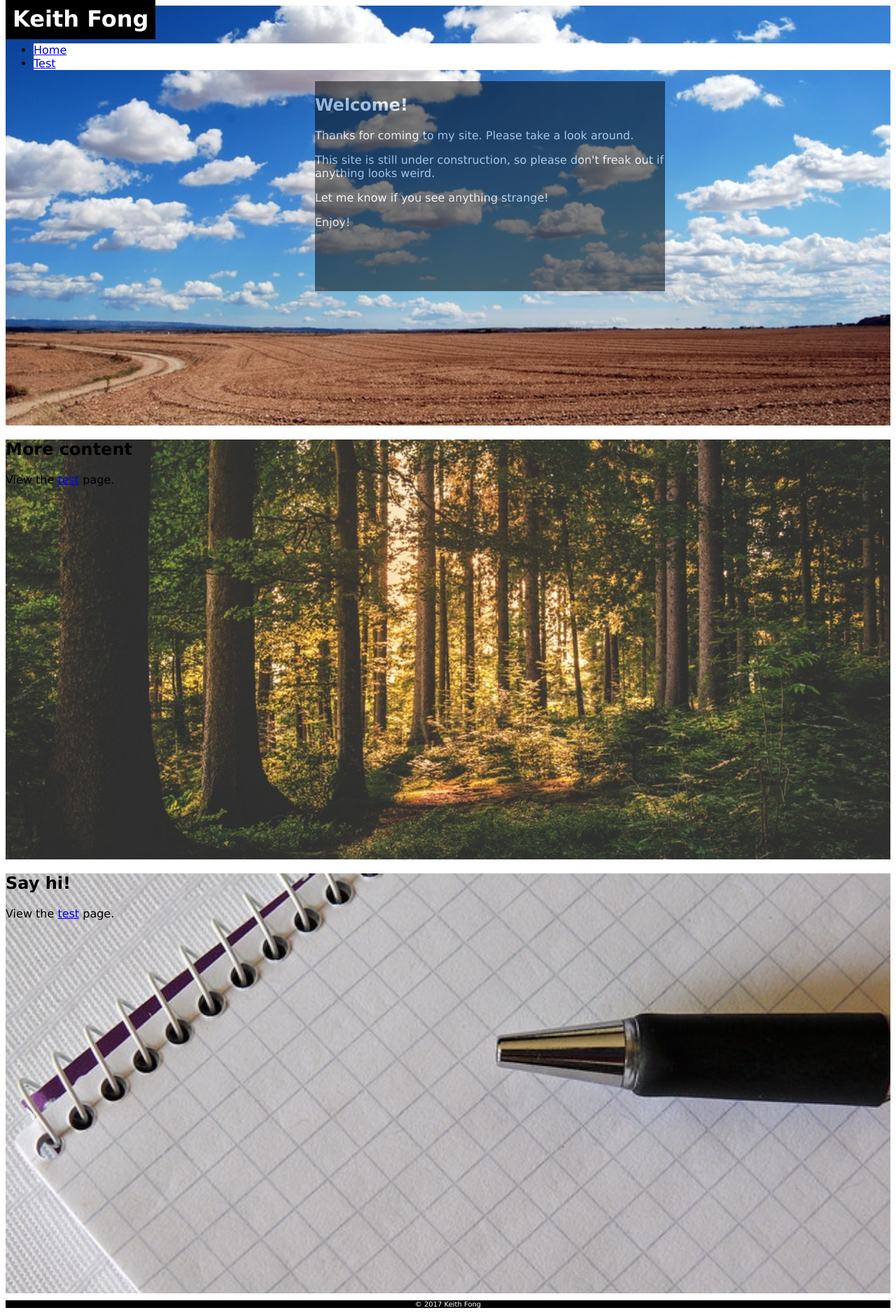
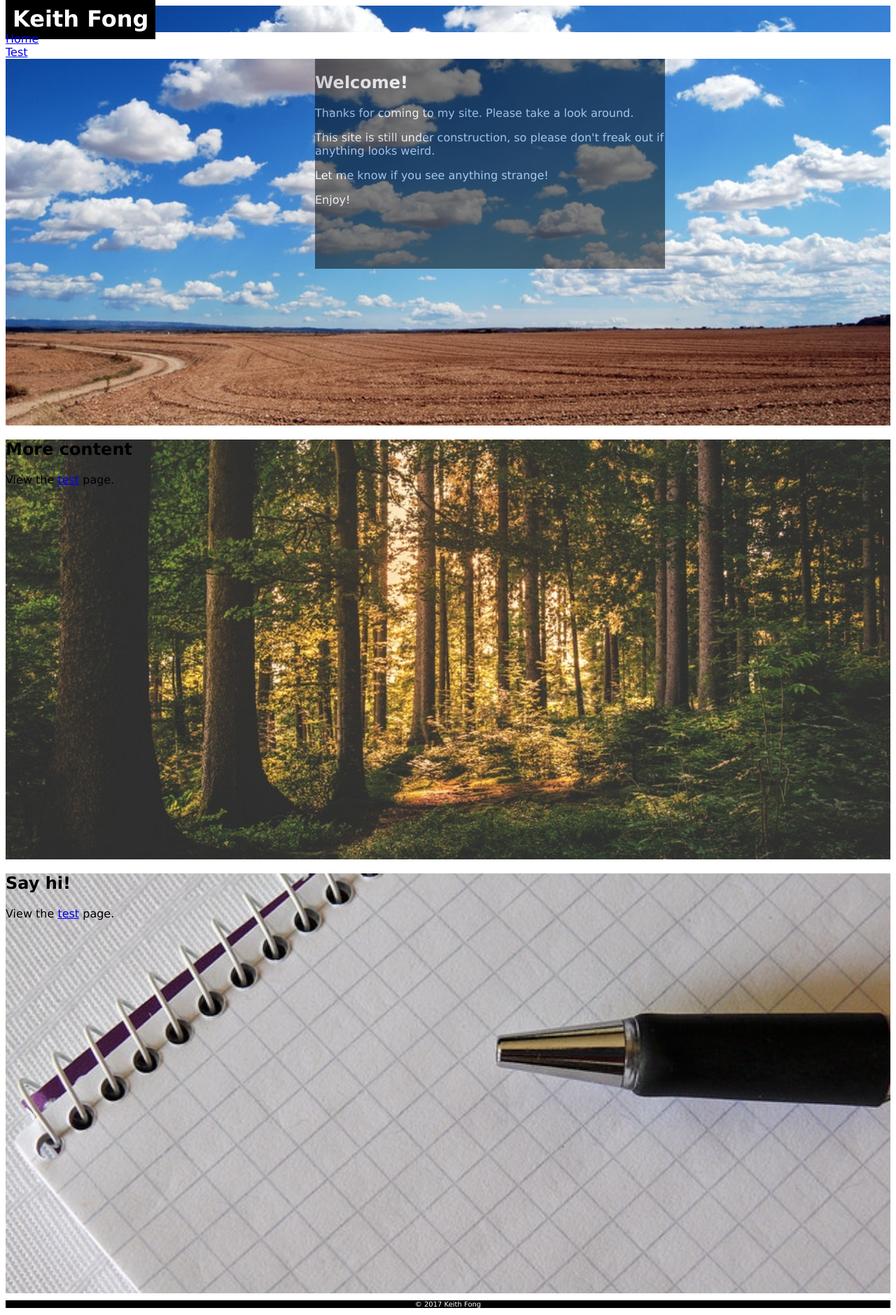
Before and after one commit to hikeithf/hikeithf.github.io, a Jekyll site: the page index.html, which Jekyll copies as it is, in a window 1280 px wide. Shown: the whole page at 70% size. Built offline with Jekyll 4.4.1, drawn with Linux system fonts in a browser that asks for light colours.

Commit message:
Update index.html

```diff
--- a/index.html
+++ b/index.html
@@ -9,7 +9,7 @@
 <body>
 <div class="top">
 <h1>Keith Fong</h1>
-<ul>
+<ul class="nav-bar">
   <li class="nav-item"><a href="/">Home</a></li>
   <li class="nav-item"><a href="/test">Test</a></li>
 </ul>
```
